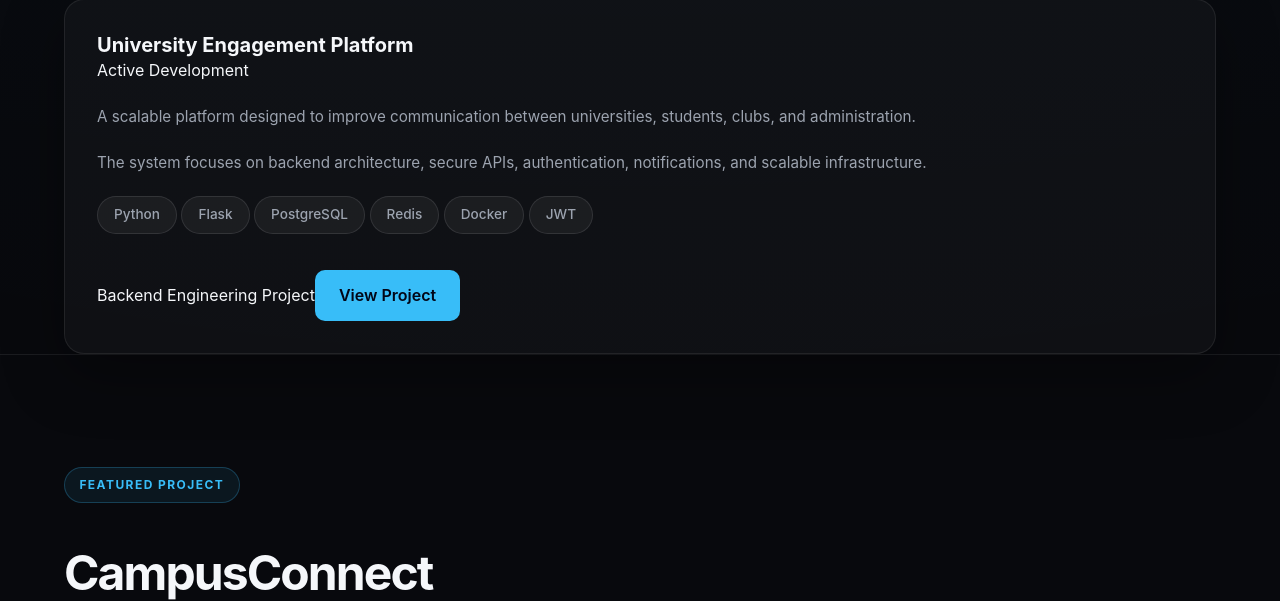
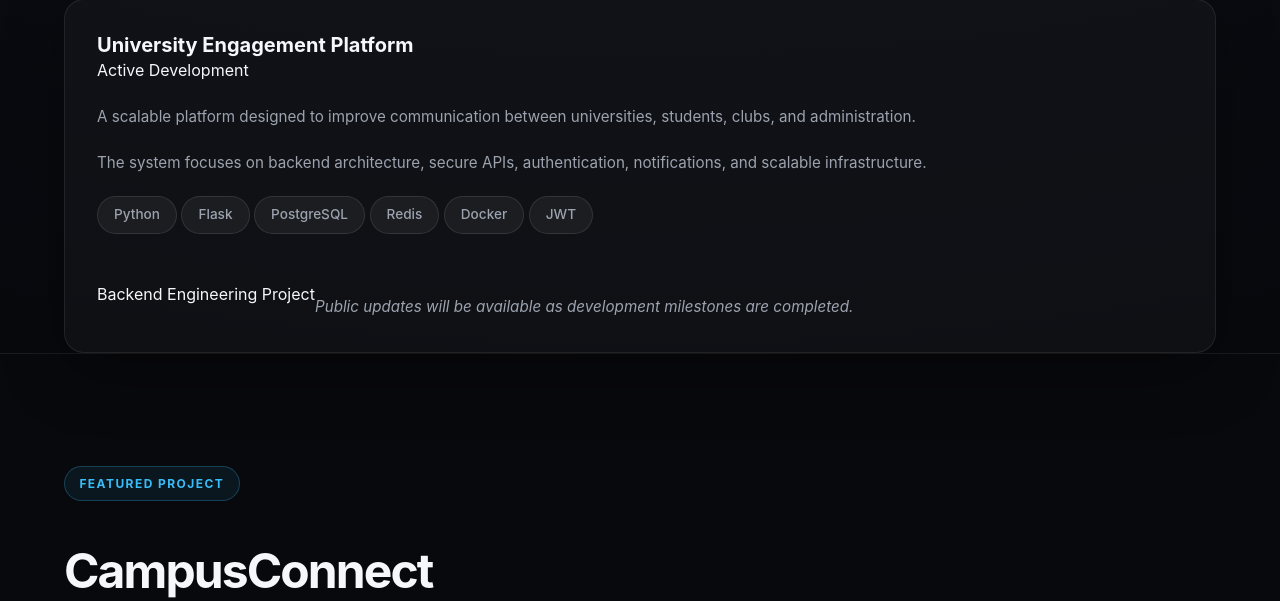
Before and after one commit to yewoSidira/software-engineering-portfolio, a Flask app: page / in a window 1280 px wide. Shown: the part 2793-3394 px from the top of the page. Run offline with Flask 3, Linux system fonts and the light colour scheme.

Commit message:
added view projects message. link to be added later

```diff
--- a/static/css/projects.css
+++ b/static/css/projects.css
@@ -695,3 +695,10 @@
     display: inline-block;
     margin-bottom: 1rem; /* Increase to 1.25rem or 1.5rem if you want more space */
 }
+
+.building-note {
+    margin-top: 1.5rem;
+    color: var(--text-secondary);
+    font-size: 0.95rem;
+    font-style: italic;
+}
--- a/templates/partials/building.html
+++ b/templates/partials/building.html
@@ -57,9 +57,9 @@
 
                 <span>Backend Engineering Project</span>
 
-                <a href="#" class="primary-btn">
-                    View Project
-                </a>
+       <p class="building-note">
+    Public updates will be available as development milestones are completed.
+</p>
 
             </div>
 
```
